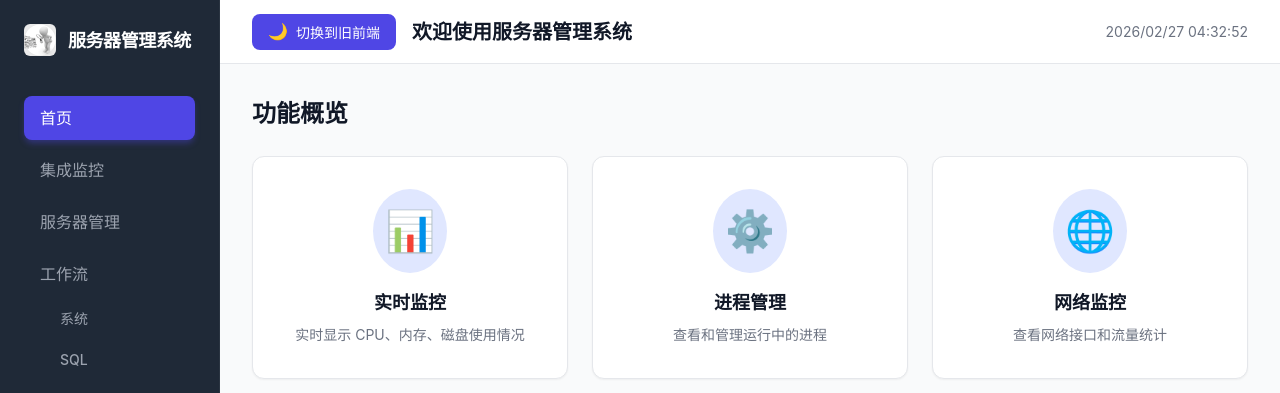
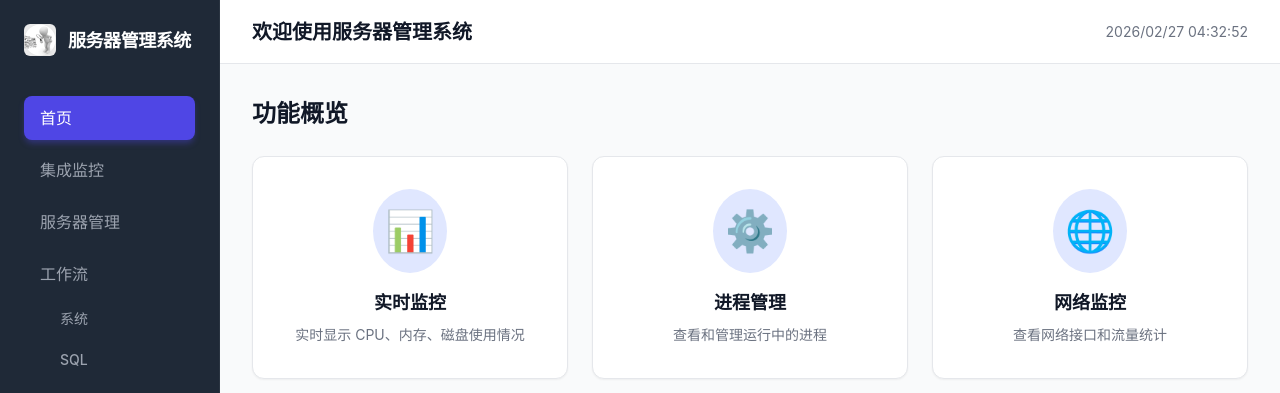
Before and after one commit to xiaoyekanren/test-by-ai, a Flask app: page / in a window 1280 px wide. Shown: the top 393 px of the page. Run offline with Flask 3, Linux system fonts and the light colour scheme; data that the repository does not hold is empty.

Commit message:
Revert "feat: 在左上角增加前端切换按钮，支持切换新、旧2套前端"
This reverts commit 390654c6edc39ea2f8a5323c2afbab2b7fbbdf15.

```diff
--- a/static/css/style.css
+++ b/static/css/style.css
@@ -265,45 +265,10 @@ body {
     z-index: 40;
 }
 
-.top-bar-left {
-    display: flex;
-    align-items: center;
-    gap: 16px;
-}
-
 .top-bar h1 {
     font-size: 20px;
     font-weight: 600;
     color: var(--text-color);
-}
-
-.theme-toggle-btn {
-    background: var(--primary-color);
-    color: white;
-    border: none;
-    padding: 8px 16px;
-    border-radius: var(--btn-radius);
-    cursor: pointer;
-    transition: all 0.3s ease;
-    display: flex;
-    align-items: center;
-    gap: 8px;
-    font-size: 14px;
-    font-weight: 500;
-}
-
-.theme-toggle-btn:hover {
-    background: var(--primary-hover);
-    transform: translateY(-1px);
-    box-shadow: var(--shadow-md);
-}
-
-.theme-toggle-icon {
-    font-size: 16px;
-}
-
-.theme-toggle-text {
-    font-size: 14px;
 }
 
 .user-info {
--- a/templates/base.html
+++ b/templates/base.html
@@ -39,11 +39,7 @@
         <main class="main-content">
             <header class="top-bar">
                 {% block header_content %}
-                <div class="top-bar-left">
-                    <button id="theme-toggle" class="theme-toggle-btn">
-                        <span class="theme-toggle-icon">🌙</span>
-                        <span class="theme-toggle-text">切换前端</span>
-                    </button>
+                <div>
                     <h1>{% block page_title %}服务器管理系统{% endblock %}</h1>
                 </div>
                 <div class="user-info">
@@ -100,39 +96,6 @@
                     sidebar.classList.toggle('collapsed');
                 });
             }
-
-            // 前端切换逻辑
-            const themeToggle = document.getElementById('theme-toggle');
-            const themeIcon = document.querySelector('.theme-toggle-icon');
-            const themeText = document.querySelector('.theme-toggle-text');
-
-            if (themeToggle) {
-                // 检查本地存储中的前端版本
-                const currentTheme = localStorage.getItem('frontendVersion') || 'new';
-                updateThemeUI(currentTheme);
-
-                themeToggle.addEventListener('click', function() {
-                    const currentTheme = localStorage.getItem('frontendVersion') || 'new';
-                    const newTheme = currentTheme === 'new' ? 'old' : 'new';
-                    localStorage.setItem('frontendVersion', newTheme);
-                    updateThemeUI(newTheme);
-
-                    // 这里可以添加实际的前端切换逻辑
-                    alert(`已切换到${newTheme === 'new' ? '新' : '旧'}前端版本`);
-                });
-            }
-
-            function updateThemeUI(theme) {
-                if (themeIcon && themeText) {
-                    if (theme === 'new') {
-                        themeIcon.textContent = '🌙';
-                        themeText.textContent = '切换到旧前端';
-                    } else {
-                        themeIcon.textContent = '☀️';
-                        themeText.textContent = '切换到新前端';
-                    }
-                }
-            }
         });
     </script>
 </body>
```
